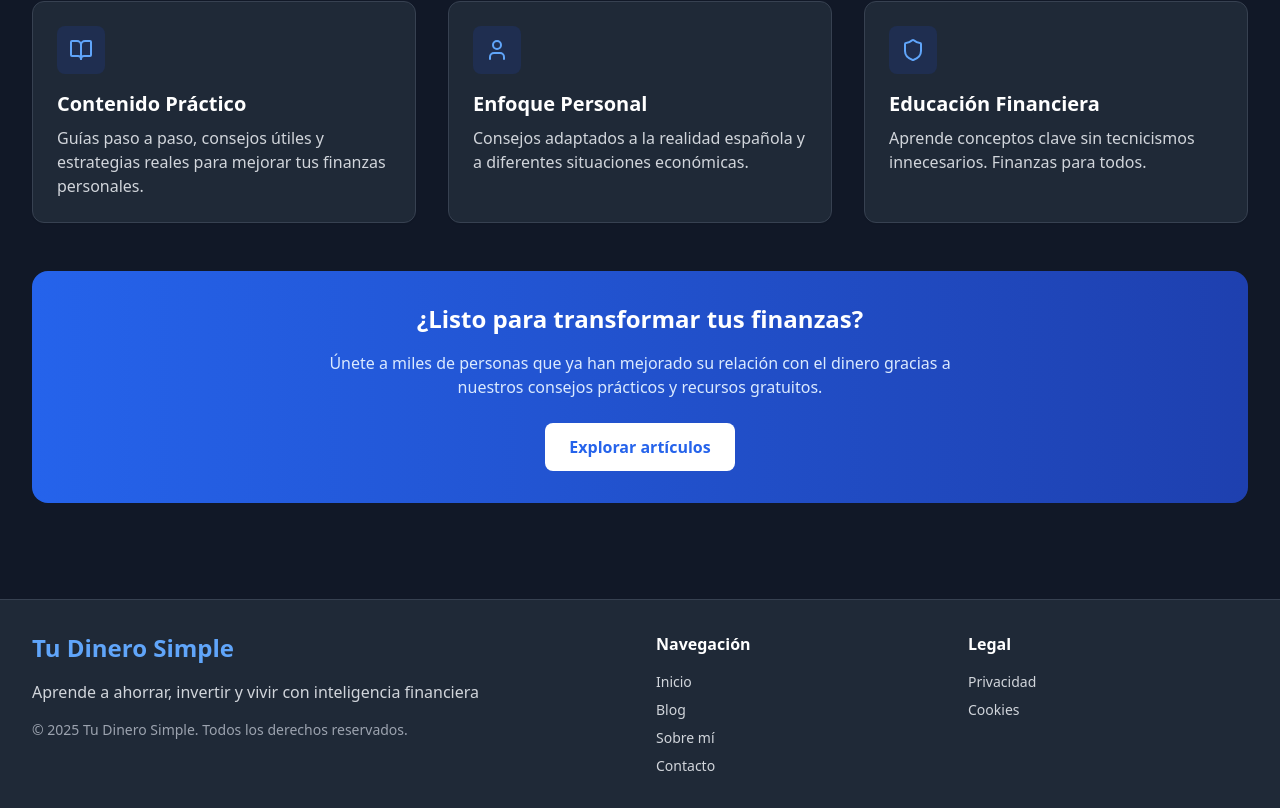
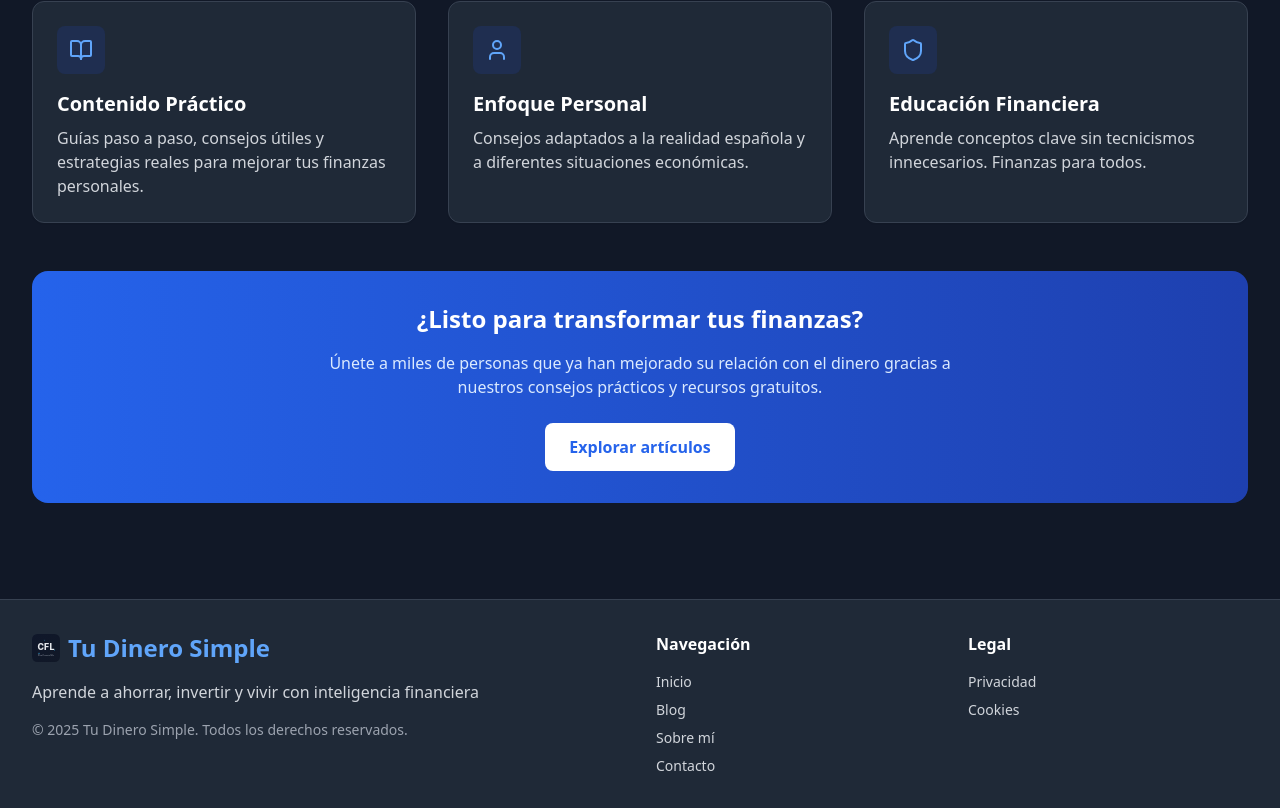
Before and after one commit to ridedcp/clearwealth, a React (Vite) app: page /es/ in a window 1280 px wide. Shown: the part 335-1143 px from the top of the page. Built offline with nearby package versions, Linux system fonts and the light colour scheme.

Commit message:
Refactor Footer component for improved layout

```diff
--- a/src/components/Footer.jsx
+++ b/src/components/Footer.jsx
@@ -4,12 +4,33 @@ import { translations } from "../i18n";
 export default function Footer({ lang='es' }) {
   const t = translations[lang] || translations.es;
   const base = `/${lang}`;
+
   return (
     <footer className="bg-white dark:bg-gray-800 border-t border-gray-200 dark:border-gray-700 mt-16">
       <div className="max-w-7xl mx-auto px-4 sm:px-6 lg:px-8 py-8">
         <div className="grid md:grid-cols-4 gap-8">
+          {/* Columna marca */}
           <div className="md:col-span-2">
-            <h3 className="text-2xl font-bold text-blue-800 dark:text-blue-400 mb-4">{t.brand}</h3>
+            <div className="flex items-center gap-2 mb-4">
+              <img
+                src="/logo-512.svg"
+                alt={lang === 'es' ? 'Tu Dinero Simple' : 'Clear Financial Life'}
+                width={28}
+                height={28}
+                loading="eager"
+                fetchpriority="high"
+                decoding="async"
+                onError={(e) => {
+                  e.currentTarget.onerror = null;
+                  e.currentTarget.src = '/logo-512.png';
+                }}
+                className="inline-block"
+              />
+              <h3 className="text-2xl font-bold text-blue-800 dark:text-blue-400">
+                {t.brand}
+              </h3>
+            </div>
+
             <p className="text-gray-600 dark:text-gray-300 mb-4">
               {translations[lang].home.subtitle}
             </p>
@@ -18,6 +39,7 @@ export default function Footer({ lang='es' }) {
             </p>
           </div>
 
+          {/* Columna navegación */}
           <div>
             <h4 className="font-semibold text-gray-900 dark:text-white mb-4">{t.legal.nav}</h4>
             <ul className="space-y-2 text-sm text-gray-600 dark:text-gray-300">
@@ -28,6 +50,7 @@ export default function Footer({ lang='es' }) {
             </ul>
           </div>
 
+          {/* Columna legal */}
           <div>
             <h4 className="font-semibold text-gray-900 dark:text-white mb-4">{t.legal.legal}</h4>
             <ul className="space-y-2 text-sm text-gray-600 dark:text-gray-300">
```
